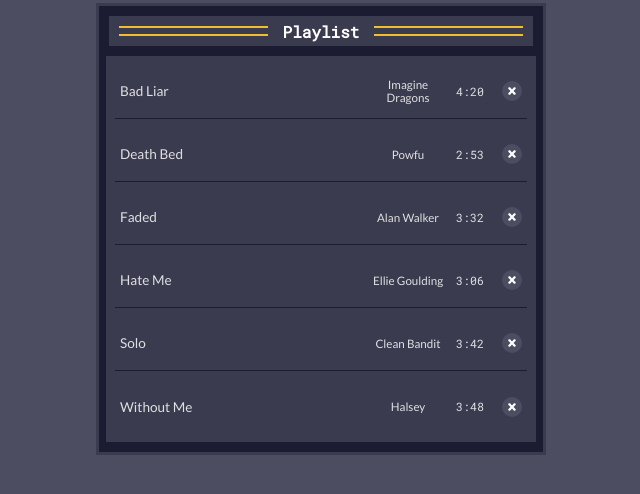
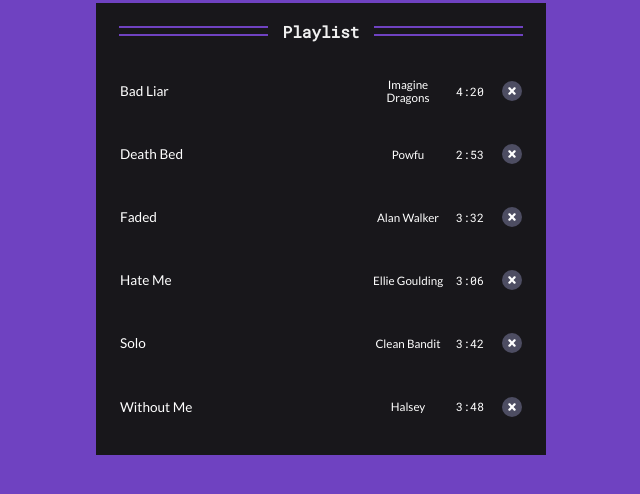
Before and after one commit to johmcg/MusicPlayer, a plain HTML site: page index.html in a window 1280 px wide. Shown: the part 272-766 px from the top of the page, without its empty margins (319-959 px from the left). Drawn offline with Linux system fonts and the light colour scheme.

Commit message:
Updated Color Scheme, Started Documentation

```diff
--- a/script.js
+++ b/script.js
@@ -190,9 +190,9 @@
   const songsHTML = array
     .map((song) => {
       return `
-      <li id="song-${song.id}" class="playlist-song">
+      <li id="song-${song.id}" class="playlist-song" class="nav-item">
       <button class="playlist-song-info" onclick="playSong(${song.id})">
-          <span class="playlist-song-title">${song.title}</span>
+          <span  class="playlist-song-title">${song.title}</span>
           <span class="playlist-song-artist">${song.artist}</span>
           <span class="playlist-song-duration">${song.duration}</span>
       </button>
--- a/styles.css
+++ b/styles.css
@@ -1,11 +1,11 @@
 :root {
-    /* colors */
-    --primary-color: #dfdfe2;
-    --secondary-color: #ffffff;
-    --app-background-color: #4d4d62;
-    --background-color: #1b1b32;
-    --foreground-color: #3b3b4f;
-    --highlight-color: #f1be32;
+  /* colors */
+  --primary-color: #ffffff; /* Lighter text color */
+  --secondary-color: #f0f0f0; /* Lighter background for elements */
+  --app-background-color: #6f42c1; /* Darker primary background */
+  --background-color: #18171b; /* Even darker background for specific sections */
+  --foreground-color: #18171b; /* Grayish text color */
+  --highlight-color: #6f42c1; /* Purple accent color */
 
     /* font sizes */
     --root-font-size: 16px;
```
Also changed, not shown: 1 other file.
